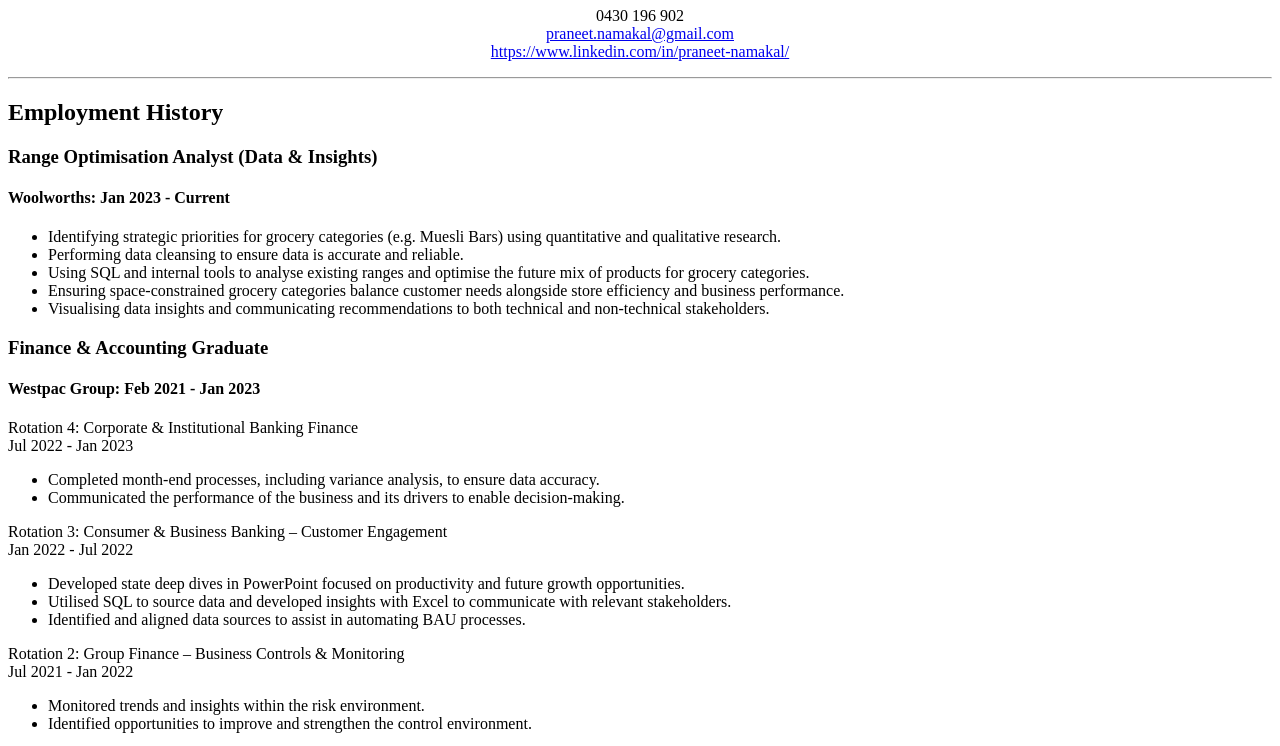
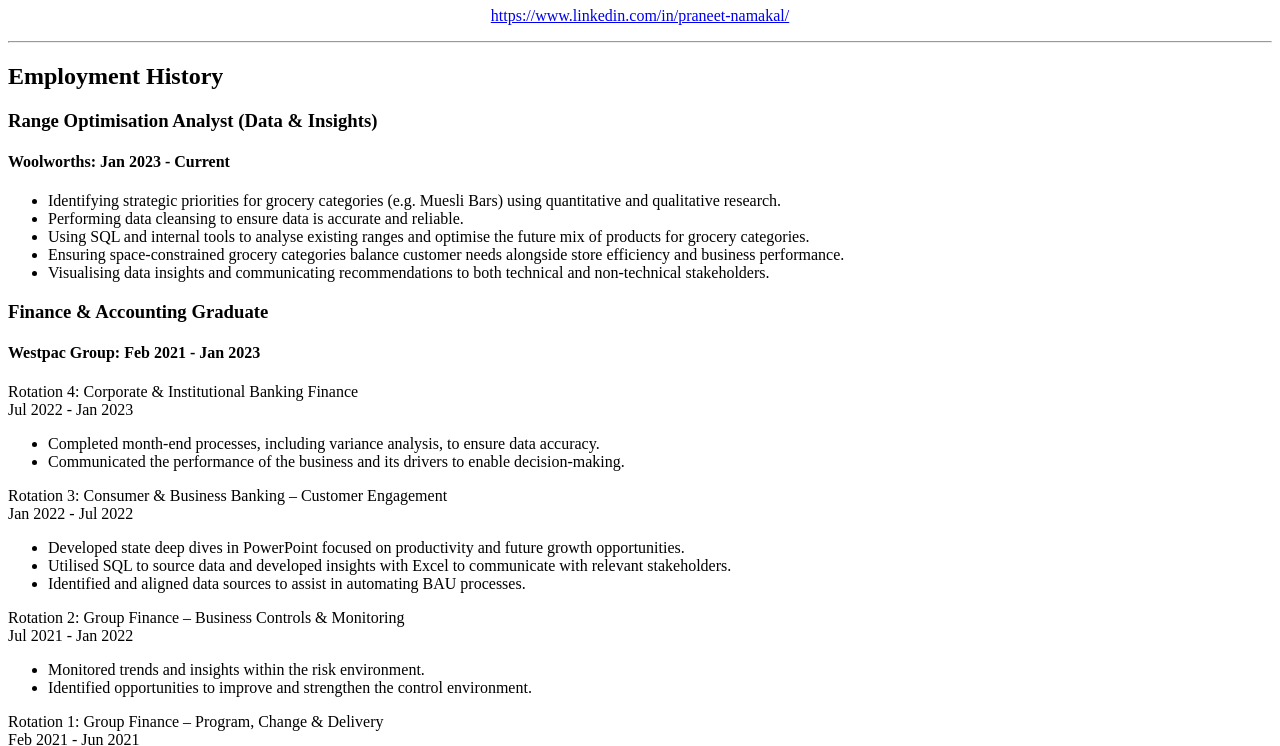
Before and after one commit to Praneet-N/html_resume, a plain HTML site: page index.html in a window 1280 px wide. Shown: the part 73-819 px from the top of the page. Drawn offline with Linux system fonts and the light colour scheme.

Commit message:
Update index.html

```diff
--- a/index.html
+++ b/index.html
@@ -7,10 +7,7 @@
 </head>
 <body>
     <h1 align = "center">Praneet Namakal</h1>
-    <p align = "center"> 0430 196 902
-        <br/>
-        <a href = "mailto:praneet.namakal@gmail.com">praneet.namakal@gmail.com</a>
-        <br/>
+    <p align = "center">
         <a href = "https://www.linkedin.com/in/praneet-namakal/">https://www.linkedin.com/in/praneet-namakal/</a>
     </p>
     <hr/>
```
